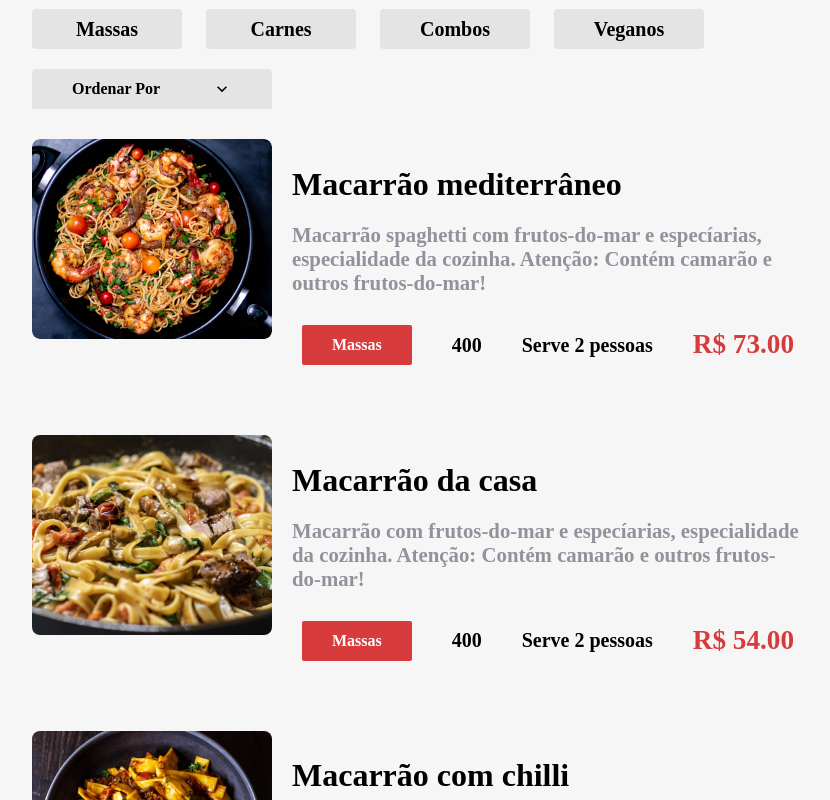
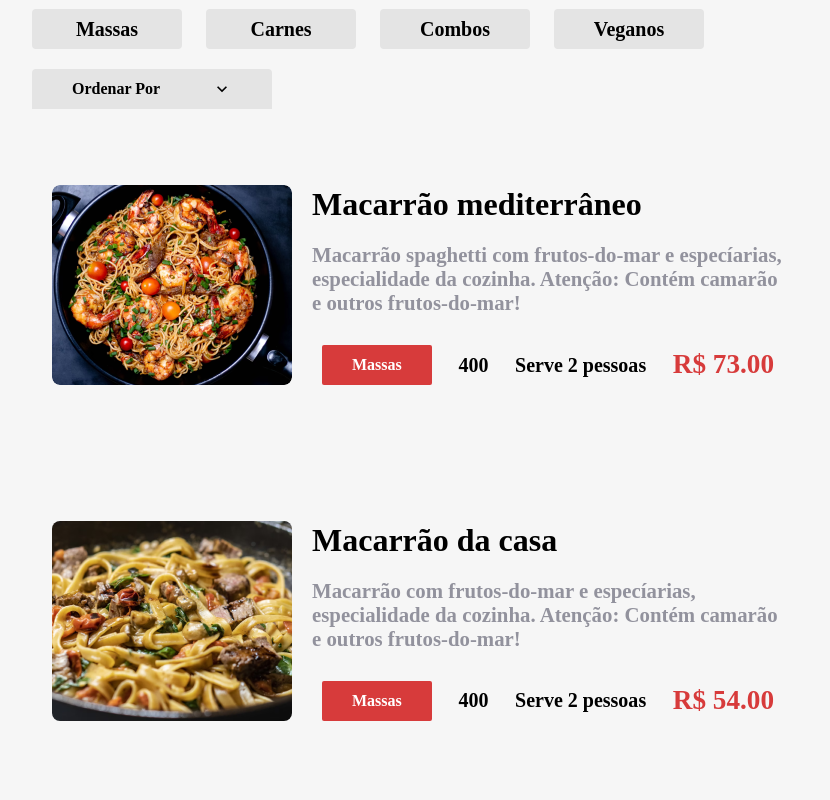
Before and after one commit to PanicAThePython/aluroni, a React (Create React App) app: page /cardapio in a window 1280 px wide. Shown: the part 640-1440 px from the top of the page, without its empty margins (168-998 px from the left). Built offline with nearby package versions, Linux system fonts and the light colour scheme; a web font is replaced by a local one.

Commit message:
Fixing navigation of pratos

```diff
--- a/src/pages/Cardapio/Itens/Item/Item.module.scss
+++ b/src/pages/Cardapio/Itens/Item/Item.module.scss
@@ -1,10 +1,17 @@
 @import "styles/variaveis";
 @import "styles/breakpoints";
-
 .item {
+  align-items: center;
+  border-radius: 10px;
+  cursor: pointer;
   display: flex;
   flex-wrap: wrap;
+  padding: 20px;
+  transition: .2s ease-in;
   width: 90%;
+  &:hover {
+    background-color: $grey;
+  }
   &__imagem {
     min-width: 240px;
     @media (max-width: $desktop_xsm) {
@@ -21,7 +28,7 @@
     flex-direction: column;
     flex-wrap: wrap;
     justify-content: space-around;
-    padding: 0 20px;
+    margin: 0 20px;
     @media (max-width: $desktop_xsm) {
       flex-direction: row;
       margin-top: 20px;
--- a/src/pages/Cardapio/Itens/Item/index.tsx
+++ b/src/pages/Cardapio/Itens/Item/index.tsx
@@ -1,10 +1,12 @@
 import styles from './Item.module.scss';
 import {Prato} from 'types/Prato';
 import TagsPrato from 'components/TagsPrato';
+import { useNavigate } from 'react-router-dom';
 
 export default function Item(props: Prato) {
+  const navigate = useNavigate();
   return (
-    <div className={styles.item}>
+    <div className={styles.item} onClick={()=>navigate(`/prato/${props.id}`)}>
       <div className={styles.item__imagem}>
         <img src={props.photo} alt={props.title} />
       </div>
```
Also changed, not shown: src/routes.tsx (added, +30 -0 lines).
